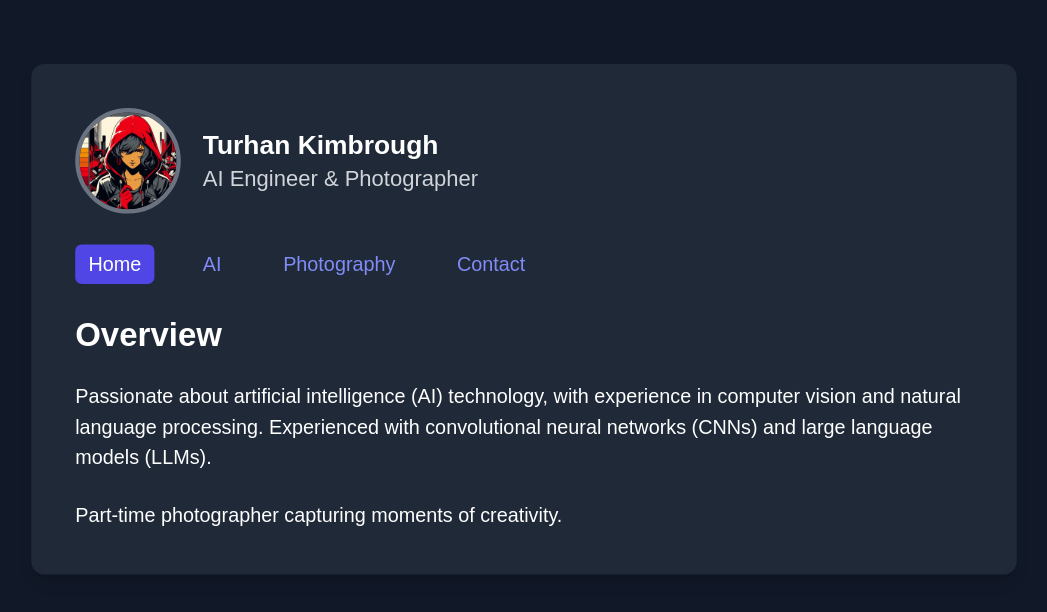
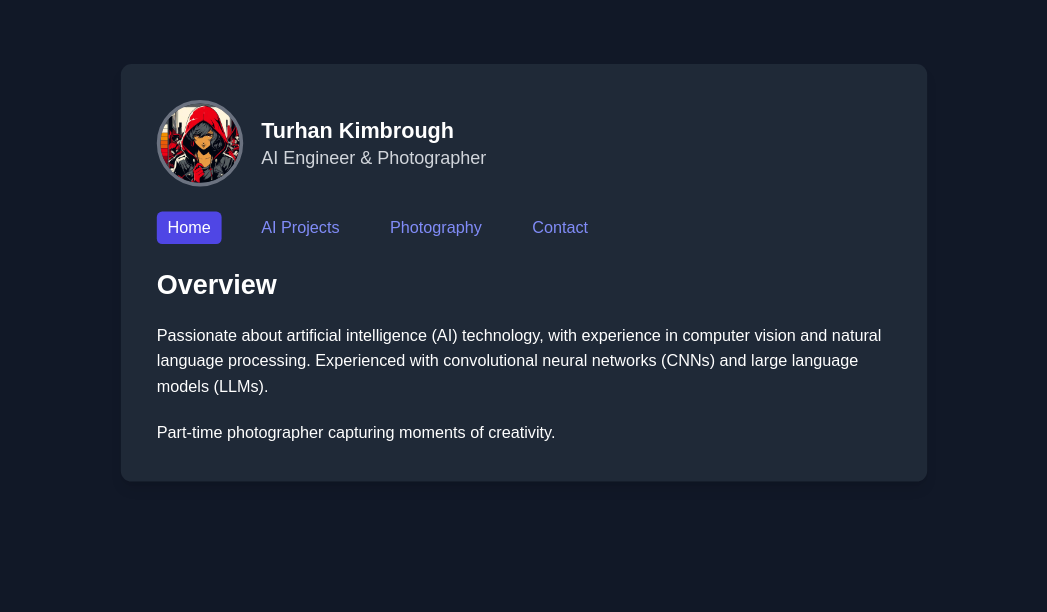
Before and after one commit to T-Visor/personal-website, a Next.js app: page /home in a window 1280 px wide. Shown: the top 612 px of the page, without its empty margins (116-1163 px from the left). Built offline with nearby package versions, Linux system fonts and the light colour scheme.

Commit message:
modified overall zoom

```diff
--- a/src/components/clientLayout.tsx
+++ b/src/components/clientLayout.tsx
@@ -29,7 +29,7 @@ export default function ClientLayout({ children }: ClientLayoutProps) {
     <html lang="en">
       <body className="min-h-screen bg-gray-900 text-white overflow-auto">
         <div className="py-8 px-4 sm:py-16 sm:px-6 lg:px-8">
-          <div className="w-full max-w-4xl mx-auto sm:transform sm:scale-110 sm:origin-top">
+          <div className="w-full max-w-4xl mx-auto sm:transform sm:scale-90 sm:origin-top">
             <div className="bg-gray-800 rounded-xl shadow-lg overflow-hidden">
               <div className="p-6 sm:p-10">
                 <div className="flex flex-col sm:flex-row items-center mb-8">
@@ -49,7 +49,7 @@ export default function ClientLayout({ children }: ClientLayoutProps) {
                   <ul className="grid grid-cols-2 gap-4 sm:flex sm:flex-row sm:space-x-4">
                     {[
                       { href: '/home', label: 'Home' },
-                      { href: '/ai', label: 'AI' },
+                      { href: '/ai', label: 'AI Projects' },
                       { href: '/photography', label: 'Photography' },
                       { href: '/contact', label: 'Contact' },
                     ].map((link) => (
```
